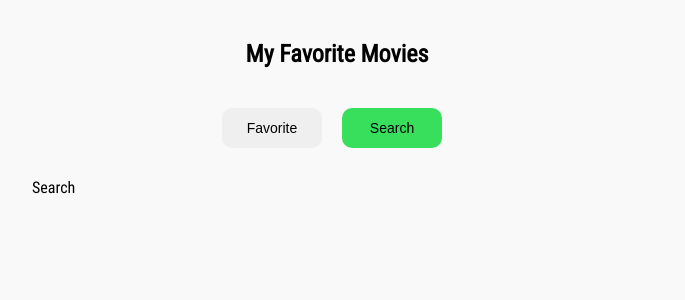
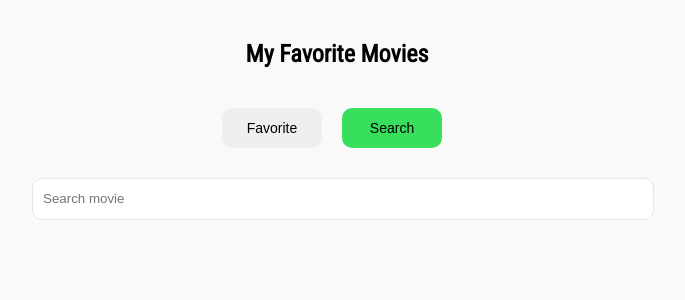
Before and after one commit to evasyukov/learn-pinia, a Vue app: page / in a window 1280 px wide. Both pictures are taken after a click on the button "Search". Shown: the top 300 px of the page, without its empty margins (308-993 px from the left). Built offline with nearby package versions, Linux system fonts and the light colour scheme.

Commit message:
Добавлена компонента поиска фильмов

```diff
--- a/src/App.vue
+++ b/src/App.vue
@@ -40,13 +40,17 @@
       />
     </div>
 
-    <div class="search" v-else>Search</div>
+    <div class="search" v-else>
+      <Search />
+    </div>
   </div>
 </template>
 
 <script setup>
 import { useMovieStore } from "./stores/MovieStore"
+
 import Movie from "./components/Movie.vue"
+import Search from "./components/Search.vue"
 
 const movieStore = useMovieStore()
 </script>
--- /dev/null
+++ b/src/components/Search.vue
@@ -0,0 +1,38 @@
+<template>
+  <form class="search" @submit.prevent="">
+    <input
+      class="search-input"
+      type="text"
+      placeholder="Search movie"
+      v-model="searchMovie"
+    />
+    <!-- <button class="btn" @click="movieStore.getMovies()">Search</button> -->
+  </form>
+</template>
+
+<script setup>
+import { ref } from "vue"
+import { useMovieStore } from "../stores/MovieStore"
+
+const movieStore = useMovieStore()
+const searchMovie = ref("")
+</script>
+
+<style lang="scss" scoped>
+.search {
+  &-input {
+    width: 100%;
+    height: 40px;
+
+    margin-bottom: 10px;
+    padding: 0 10px;
+
+    border: 1px solid #e7e7e7;
+    border-radius: 10px;
+
+    &:focus {
+      outline: none;
+    }
+  }
+}
+</style>
```
